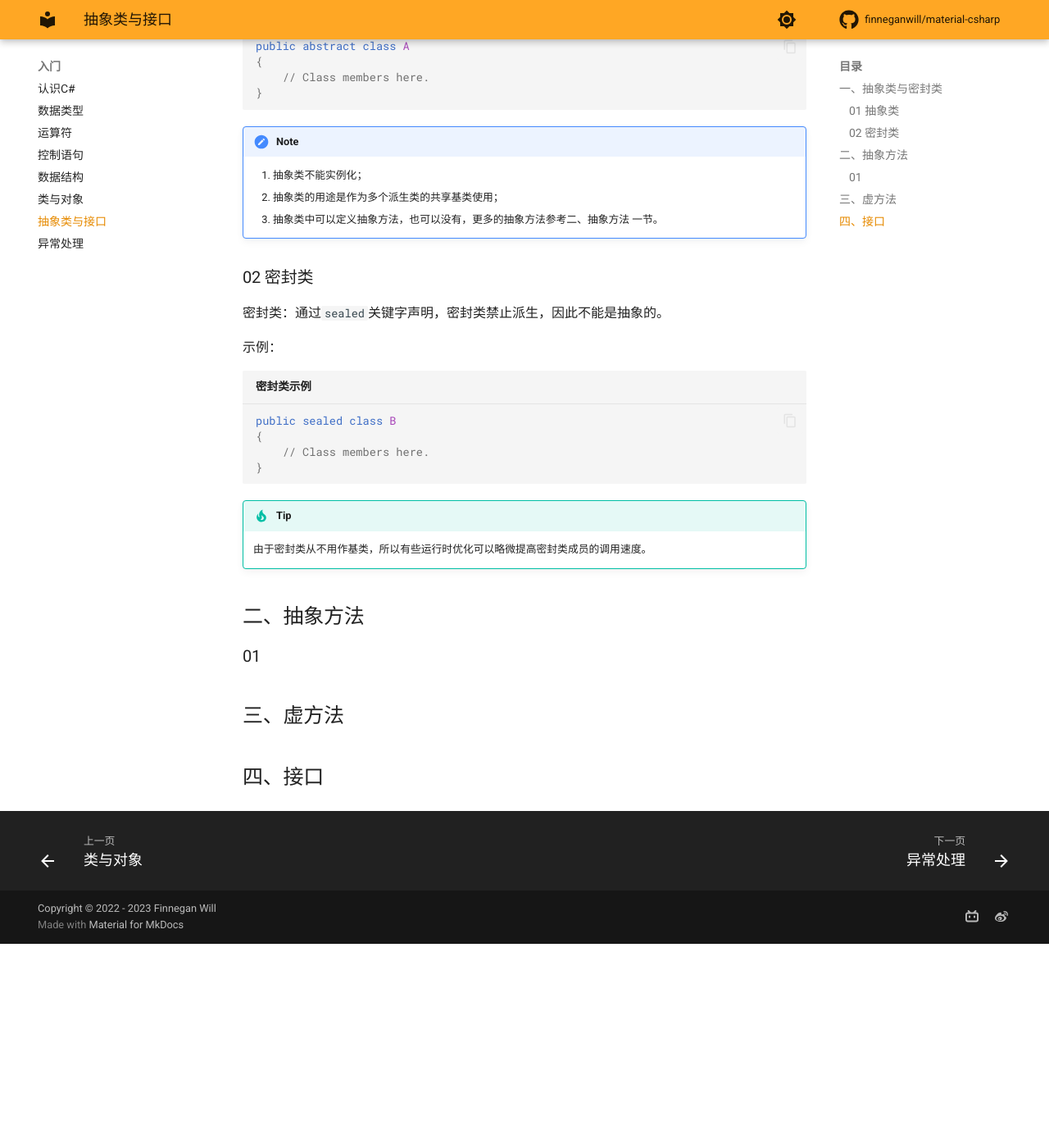
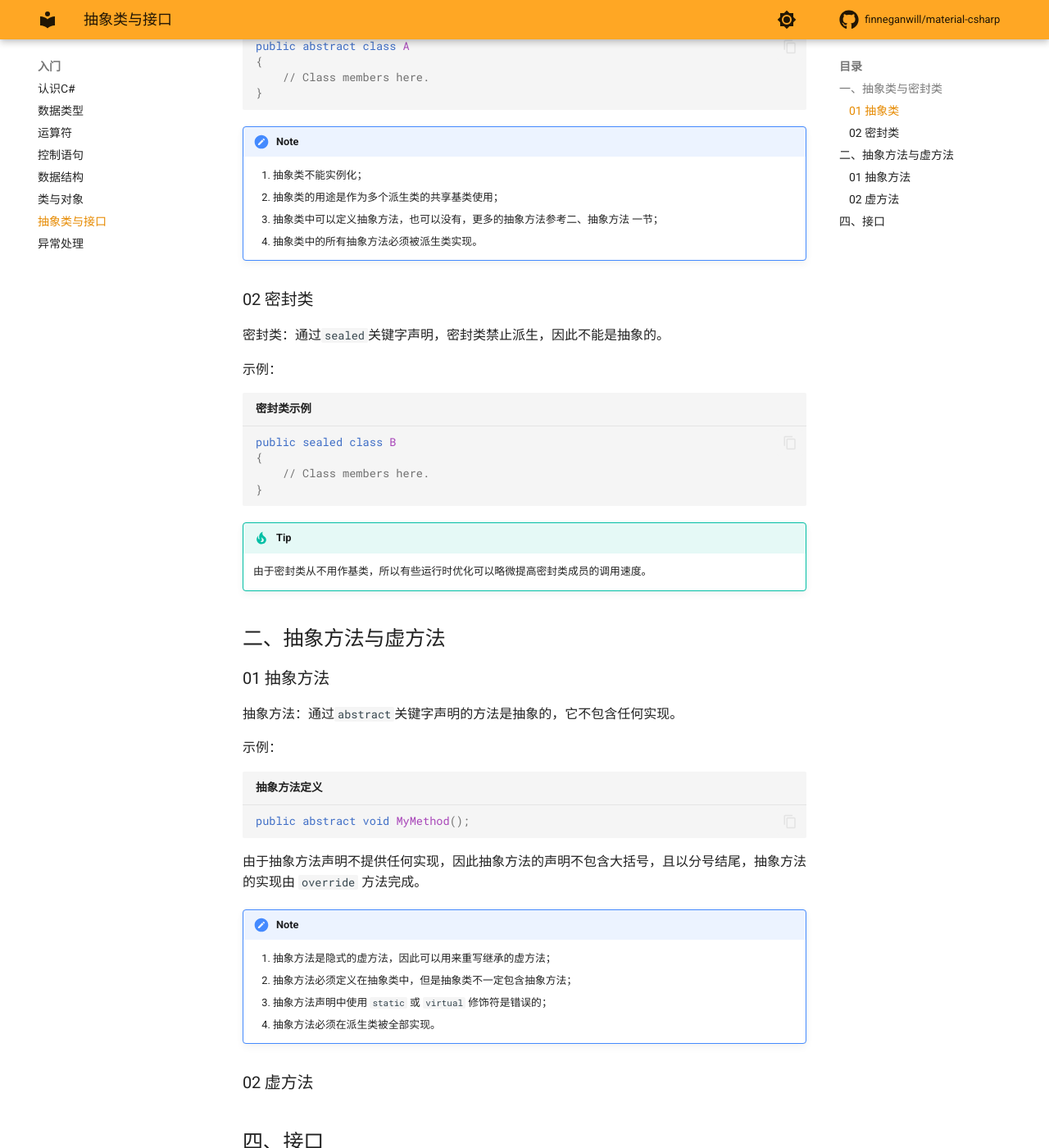
Before and after one commit to finneganwill/material-csharp, an MkDocs documentation site: the page built from docs/入门/06 抽象类与接口.md, in a window 1280 px wide and 1400 px high, scrolled down 412 px. Shown: the whole window at 82% size. Built offline with MkDocs 1.6.1 and Material for MkDocs 9.7.7, drawn with Linux system fonts in a browser that asks for light colours; comment, search, counter and statistics services are not loaded; before the commit the page ends 1563 px from its top, so only the background shows below that.

Commit message:
vault backup: 2023-03-21 14:17:44

````diff
--- /dev/null
+++ b/BuildAndDeploy.txt
@@ -0,0 +1 @@
+cmd /k "cd /d E:\Data\Obsidian\material-csharp&&mkdocs build&&mkdocs gh-deploy"
--- a/docs/入门/06 抽象类与接口.md
+++ b/docs/入门/06 抽象类与接口.md
@@ -16,7 +16,8 @@ public abstract class A
 !!! Note
 	1. 抽象类不能实例化；
 	2. 抽象类的用途是作为多个派生类的共享基类使用；
-	3. 抽象类中可以定义抽象方法，也可以没有，更多的抽象方法参考二、抽象方法 一节。
+	3. 抽象类中可以定义抽象方法，也可以没有，更多的抽象方法参考二、抽象方法 一节；
+	4. 抽象类中的所有抽象方法必须被派生类实现。
 
 ### 02 密封类
 密封类：通过`sealed`关键字声明，密封类禁止派生，因此不能是抽象的。
@@ -32,9 +33,23 @@ public sealed class B
 !!! tip
 	由于密封类从不用作基类，所以有些运行时优化可以略微提高密封类成员的调用速度。
 
-## 二、抽象方法
-### 01
+## 二、抽象方法与虚方法
+### 01 抽象方法
+抽象方法：通过`abstract`关键字声明的方法是抽象的，它不包含任何实现。
 
-## 三、虚方法
+示例：
+```csharp title="抽象方法定义"
+public abstract void MyMethod();
+```
+
+由于抽象方法声明不提供任何实现，因此抽象方法的声明不包含大括号，且以分号结尾，抽象方法的实现由 `override` 方法完成。
+
+!!!Note
+	1. 抽象方法是隐式的虚方法，因此可以用来重写继承的虚方法；
+	2. 抽象方法必须定义在抽象类中，但是抽象类不一定包含抽象方法；
+	3. 抽象方法声明中使用 `static` 或 `virtual` 修饰符是错误的；
+	4. 抽象方法必须在派生类被全部实现。
+
+### 02 虚方法
 
 ## 四、接口
--- a/mkdocs.yml
+++ b/mkdocs.yml
@@ -1,5 +1,5 @@
 # 站点标题
-site_name: CSharp学习之路
+site_name: CSharp Material
 
 # 站点URL
 site_url: https://finneganwill.github.io/material-csharp
````
Also changed, not shown: docs/入门/05 类与对象.md (+3 -2 lines), docs/入门/.obsidian/workspace.json, 1 other file.
